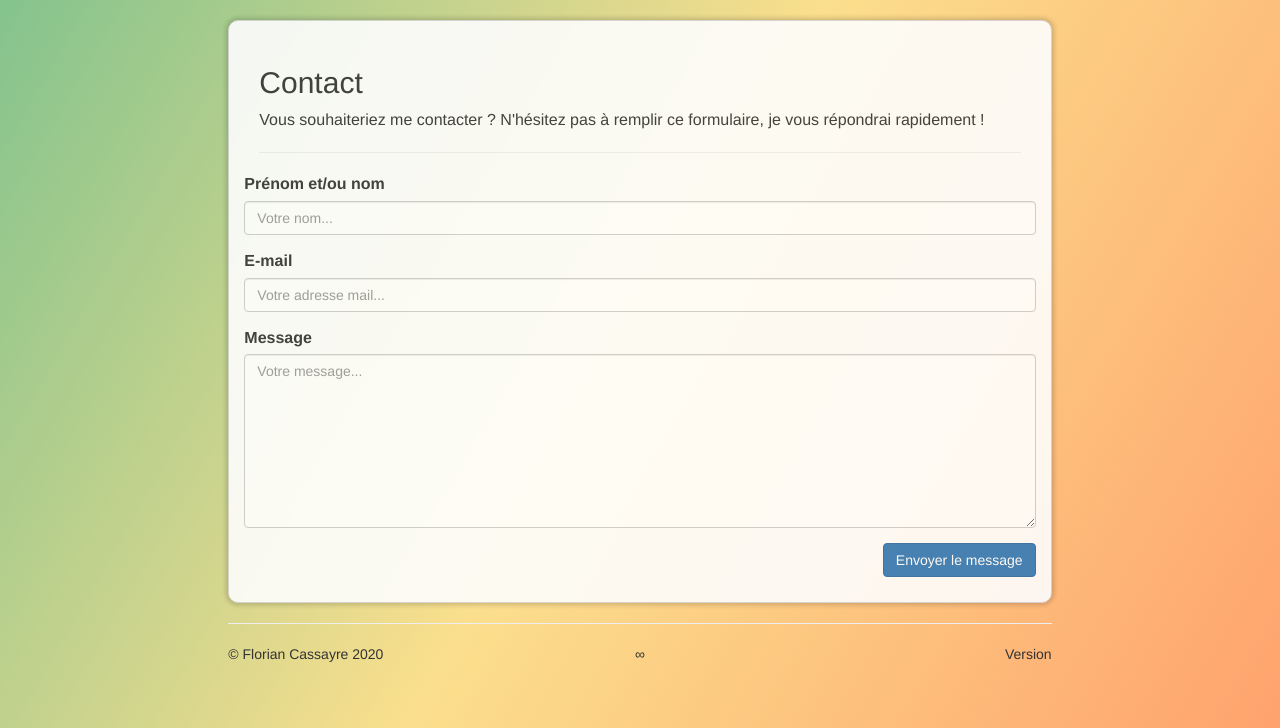
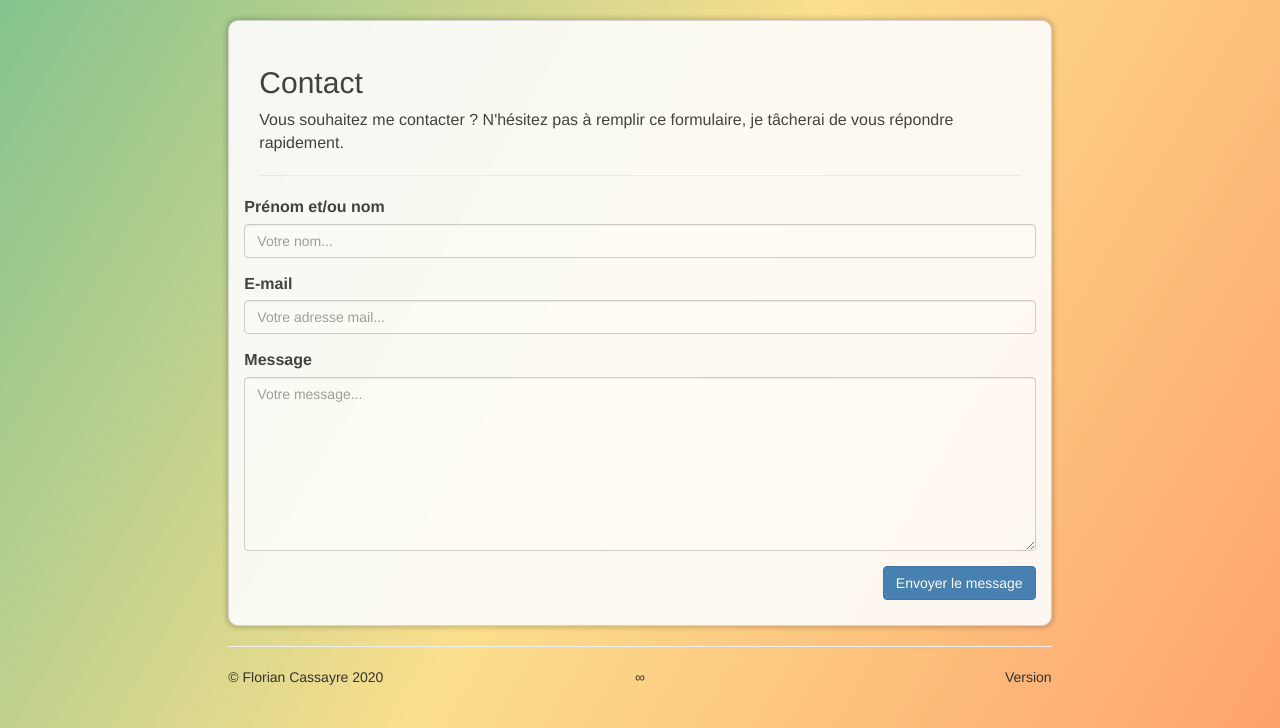
Before and after one commit to FlorianCassayre/Website, a PHP site: template templates/general/contact.html.twig in a window 1280 px wide. Shown: the part 72-800 px from the top of the page. Run offline with PHP 8.4, Linux system fonts and the light colour scheme; the template is opened without the code that fills it, so the values that code supplies are empty; some libraries are stand-ins or nearby versions.

Commit message:
Updated contact text.

```diff
--- a/templates/general/contact.html.twig
+++ b/templates/general/contact.html.twig
@@ -16,7 +16,7 @@
 {% block content %}
 
     <h2>Contact</h2>
-    Vous souhaiteriez me contacter ? N'hésitez pas à remplir ce formulaire, je vous répondrai rapidement !
+    Vous souhaitez me contacter ? N'hésitez pas à remplir ce formulaire, je tâcherai de vous répondre rapidement.
     <hr>
 
     <div class="row">
```
